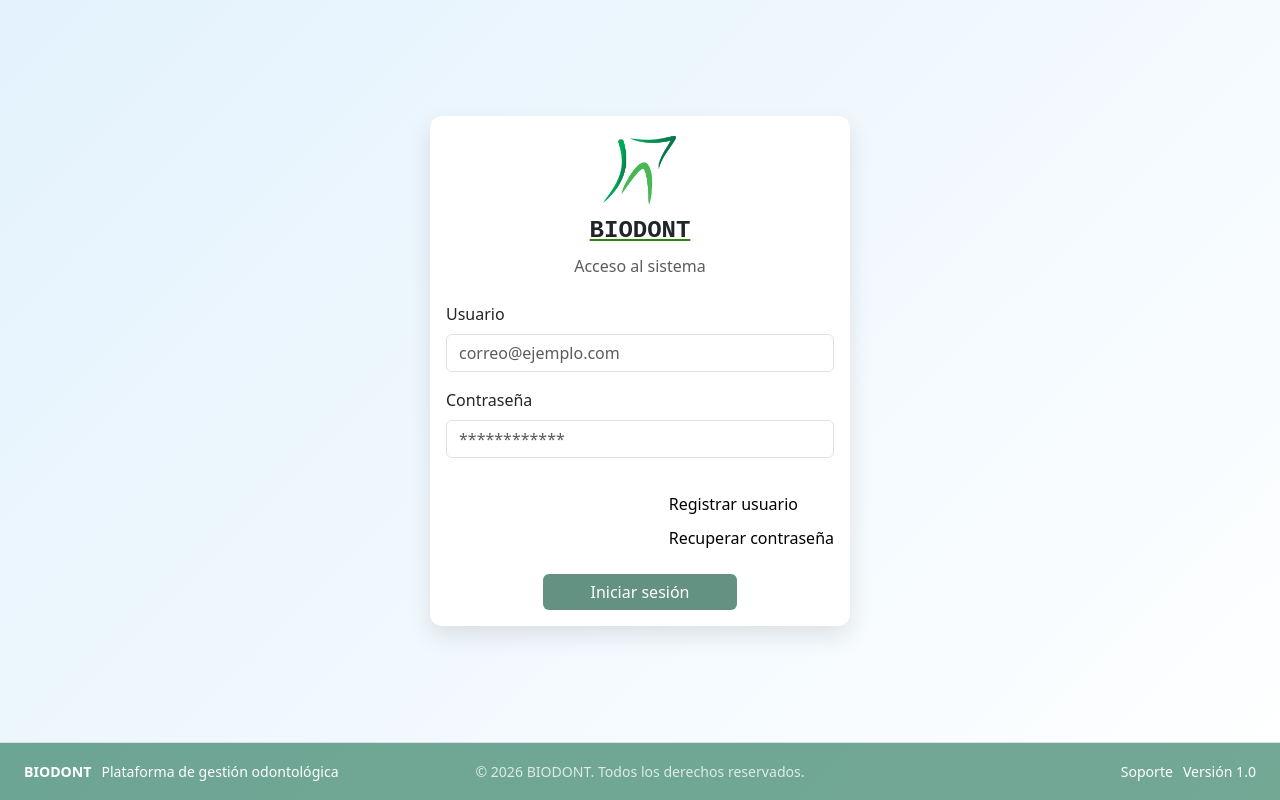
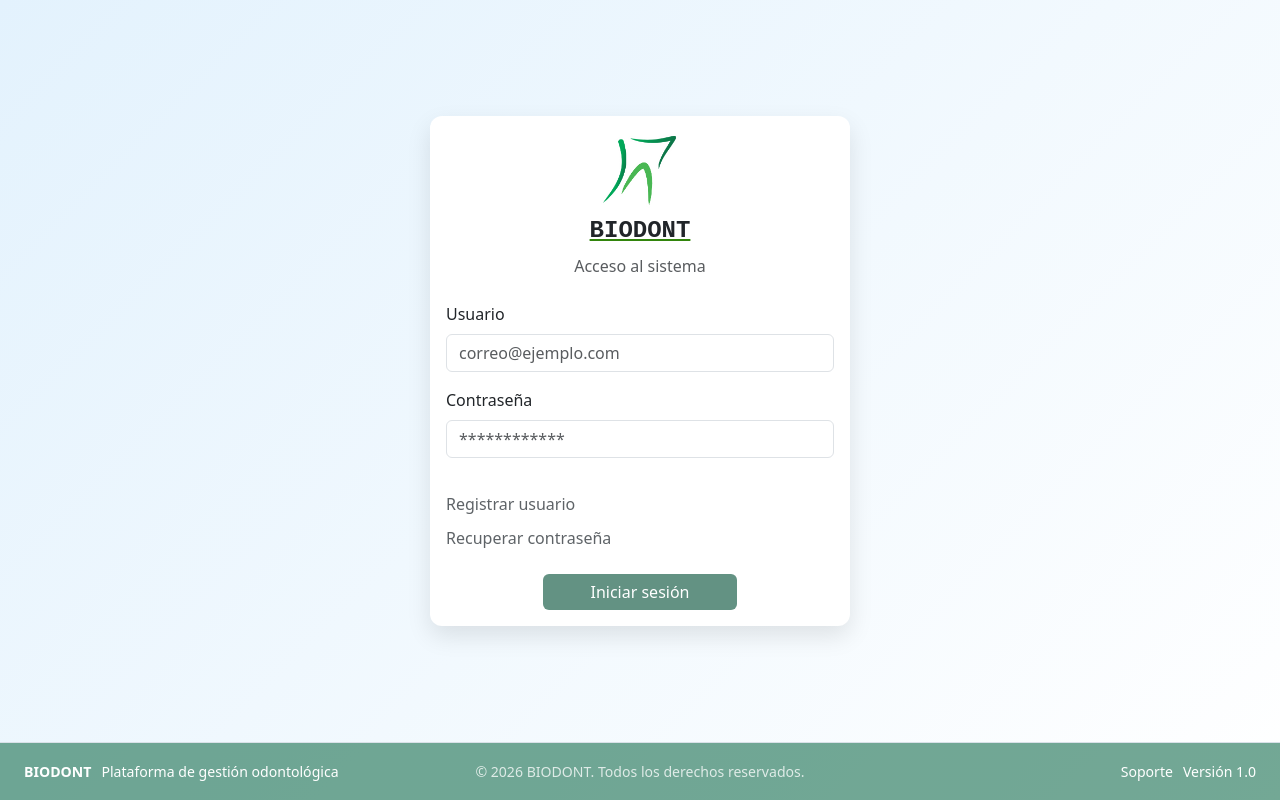
Before and after one commit to KolisCode/odontograma, an Angular app: page / in a window 1280 px wide. Built offline with nearby package versions, Linux system fonts and the light colour scheme.

Commit message:
Se modifica la estructura de los dientes para diferenciar entre caninos, muelas, premolar e inciso

```diff
--- a/src/app/features/authentication/login/login.css
+++ b/src/app/features/authentication/login/login.css
@@ -41,14 +41,18 @@ h4.fw-bold {
 
 .enlaces {
   display: flex;
-  justify-content: end;
-  align-items: end;
+  justify-content: baseline;
+  align-items: baseline;
 }
 
 .enlace {
   color: rgb(0, 0, 0);
   text-decoration: none;
   margin-top: 10px;
+}
+
+.enlaces a {
+  color: #3b4146d2 !important;
 }
 
 .enlace:hover {
--- a/src/app/features/odontogram/components/tooth/tooth.css
+++ b/src/app/features/odontogram/components/tooth/tooth.css
@@ -77,3 +77,23 @@
 .center-surface.diagnosis-sellante + .tooth-number {
   fill: #ffffff;
 }
+
+/* Incisivos (más delgados) */
+.tooth-svg.incisor {
+  transform: scaleX(0.85);
+}
+
+/* Caninos */
+.tooth-svg.canine {
+  transform: scaleX(0.95);
+}
+
+/* Premolares */
+.tooth-svg.premolar {
+  transform: scaleX(1);
+}
+
+/* Molares (más anchos) */
+.tooth-svg.molar {
+  transform: scaleX(1.15);
+}
--- a/src/app/features/odontogram/components/tooth/tooth.html
+++ b/src/app/features/odontogram/components/tooth/tooth.html
@@ -1,11 +1,13 @@
 <div class="tooth-wrapper">
   <svg
     class="tooth-svg"
+    [ngClass]="getToothType()"
     viewBox="0 0 100 120"
     xmlns="http://www.w3.org/2000/svg"
     aria-label="Diente {{ number }}"
     role="img"
   >
+
     <!-- Silueta general -->
     <path
       class="tooth-outline"
@@ -97,5 +99,6 @@
         [ngClass]="getFaceClass('Lingual')"
       />
     </g>
+
   </svg>
 </div>
--- a/src/app/features/odontogram/components/tooth/tooth.ts
+++ b/src/app/features/odontogram/components/tooth/tooth.ts
@@ -51,4 +51,16 @@ export class Tooth {
 
     return `Diente: ${this.number} - Cara: ${surface} - Tiene: ${face.diagnoses.join(', ')}`;
   }
+
+  getToothType(): string {
+    const n = this.number;
+
+    const lastDigit = n % 10;
+
+    if (lastDigit === 1 || lastDigit === 2) return 'incisor';
+    if (lastDigit === 3) return 'canine';
+    if (lastDigit === 4 || lastDigit === 5) return 'premolar';
+
+    return 'molar';
+  }
 }
```
